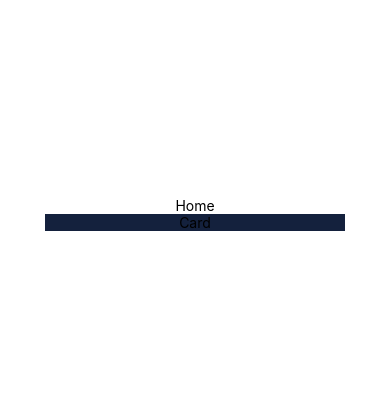
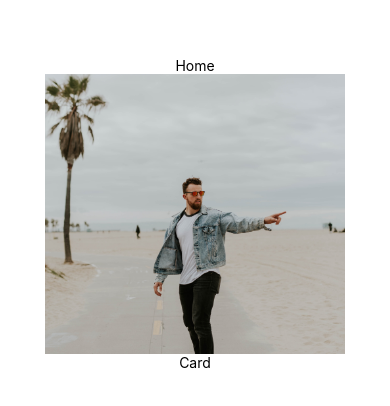
Before and after one commit to Kevsl/AwesomeProject, a React Native app: screen /Home in a window 390 px wide. Shown: the part 208-614 px from the top of the page. Built offline with nearby package versions, Linux system fonts and the light colour scheme.

Commit message:
added image in card component

```diff
--- a/src/assets/style/Card.js
+++ b/src/assets/style/Card.js
@@ -7,11 +7,11 @@ export const CardStyle = (StyleSheet.createstyle = StyleSheet.create({
         display: 'flex',
         alignItems: 'center',
         justifyContent: 'center',
-        backgroundColor: '#14213D',
     },
 
     cardImage: {
-        width: '100%',
+        width: 300,
+        height: 280,
     },
     cardText: {
         textAlign: 'center',
--- a/src/components/Card.js
+++ b/src/components/Card.js
@@ -1,15 +1,11 @@
-import {
-    StyleSheet,
-    Text,
-    View,
-    TouchableOpacity,
-    SafeAreaView,
-} from 'react-native'
+import { Text, View, Image } from 'react-native'
 import { CardStyle } from '../assets/style/Card'
+import picture1 from '../assets/images/user1.jpg'
 
 export const Card = () => {
     return (
         <View style={CardStyle.card}>
+            <Image source={picture1} style={CardStyle.cardImage} />
             <Text style={CardStyle.cardText}>Card</Text>
         </View>
     )
```
Also changed, not shown: src/assets/images/user1.jpg (added).
